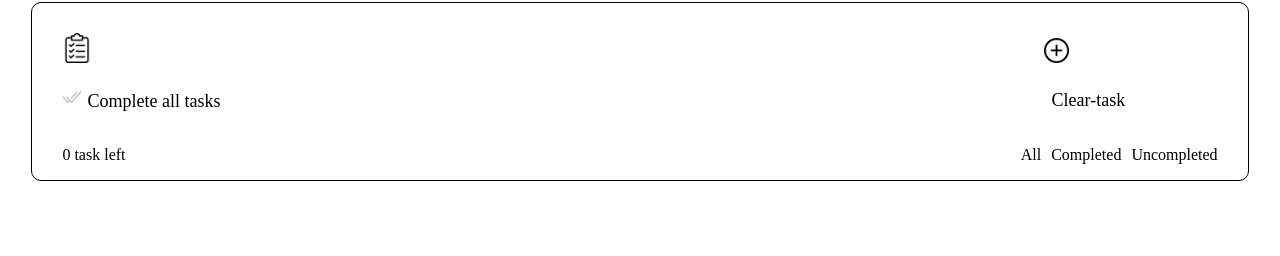
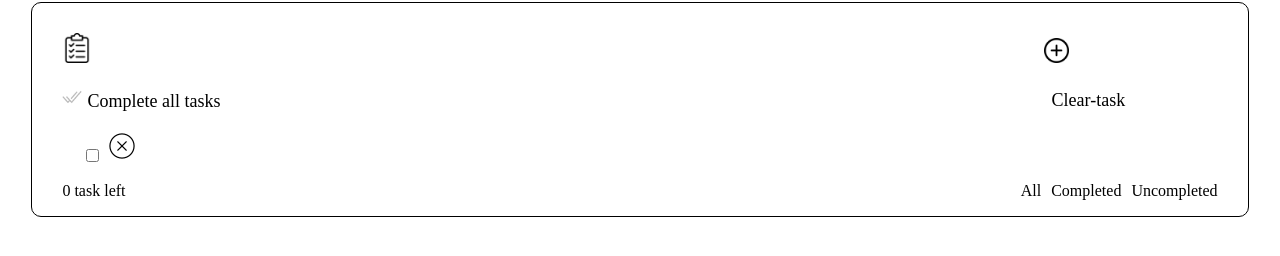
Before and after one commit to yadavravi1610/To-do-list, a plain HTML site: page index.html in a window 1280 px wide. Both pictures are taken after a click on the picture 1056 px from the left and 128 px from the top of the page. Shown: the part 78-334 px from the top of the page. Drawn offline with Linux system fonts and the light colour scheme.

Commit message:
Added task to DOM

```diff
--- a/index.css
+++ b/index.css
@@ -80,3 +80,10 @@ h1{
     display: flex;
     gap: 10px;
 }
+#taskList{
+    margin: auto;
+    width: 95%;
+}
+ul{
+    list-style-type: none;
+}
--- a/index.html
+++ b/index.html
@@ -23,6 +23,8 @@
                 Clear-task
             </div>
         </div>
+        <ul id="taskList">
+        </ul>
         <div class="task-status">
             <div>
                 <p>0 task left</p>
--- a/index.js
+++ b/index.js
@@ -1,5 +1,6 @@
 const addBtn = document.getElementById("add-btn");
 const inputTask= document.getElementById("task");
+const taskList = document.getElementById("taskList");
 
 const tasks = [];
 
@@ -36,5 +37,24 @@ function addTask(task){
     {
         tasks.push(task);
         console.log(tasks);
+        renderList();
+        return;
     }
 }
+
+function renderList(){
+    taskList.innerHTML=" ";
+    for(let i=0;i<tasks.length;i++){
+        addTaskToDOM(tasks[i]);
+    }
+}
+
+function addTaskToDOM(task){
+    const li= document.createElement('li');
+    li.innerHTML= `<div>
+        <input type="checkbox">
+    <span>${task.title}</span>
+    <img src="images/close.png"></div>`;
+    taskList.appendChild(li);
+    inputTask.value = " ";
+}
```
Also changed, not shown: images/close.png (added).
